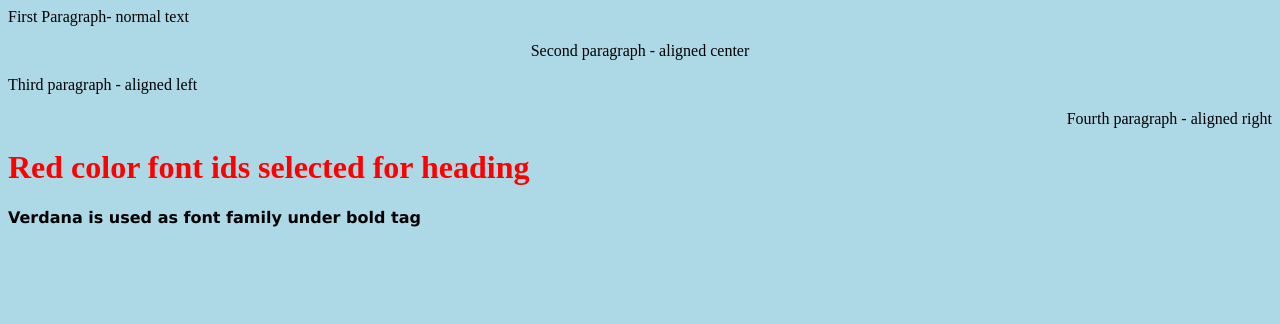
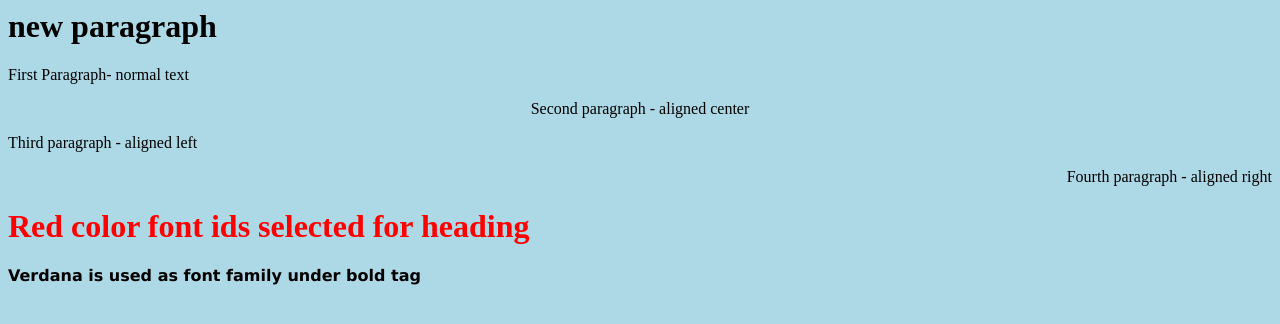
Before and after one commit to dilly404/smaple1, a plain HTML site: page index.html in a window 1280 px wide. Drawn offline with Linux system fonts and the light colour scheme.

Commit message:
heading change

```diff
--- a/index.html
+++ b/index.html
@@ -5,6 +5,7 @@
 	</head>
 
 	<body style="background-color:lightblue;">
+		<h1>new paragraph</h1>
 		<p>First Paragraph- normal text</p>
 		<p style=" text-align: center;"> Second paragraph - aligned center</p>
 		<p style="text-align: left;"> Third paragraph - aligned left </p>
```
